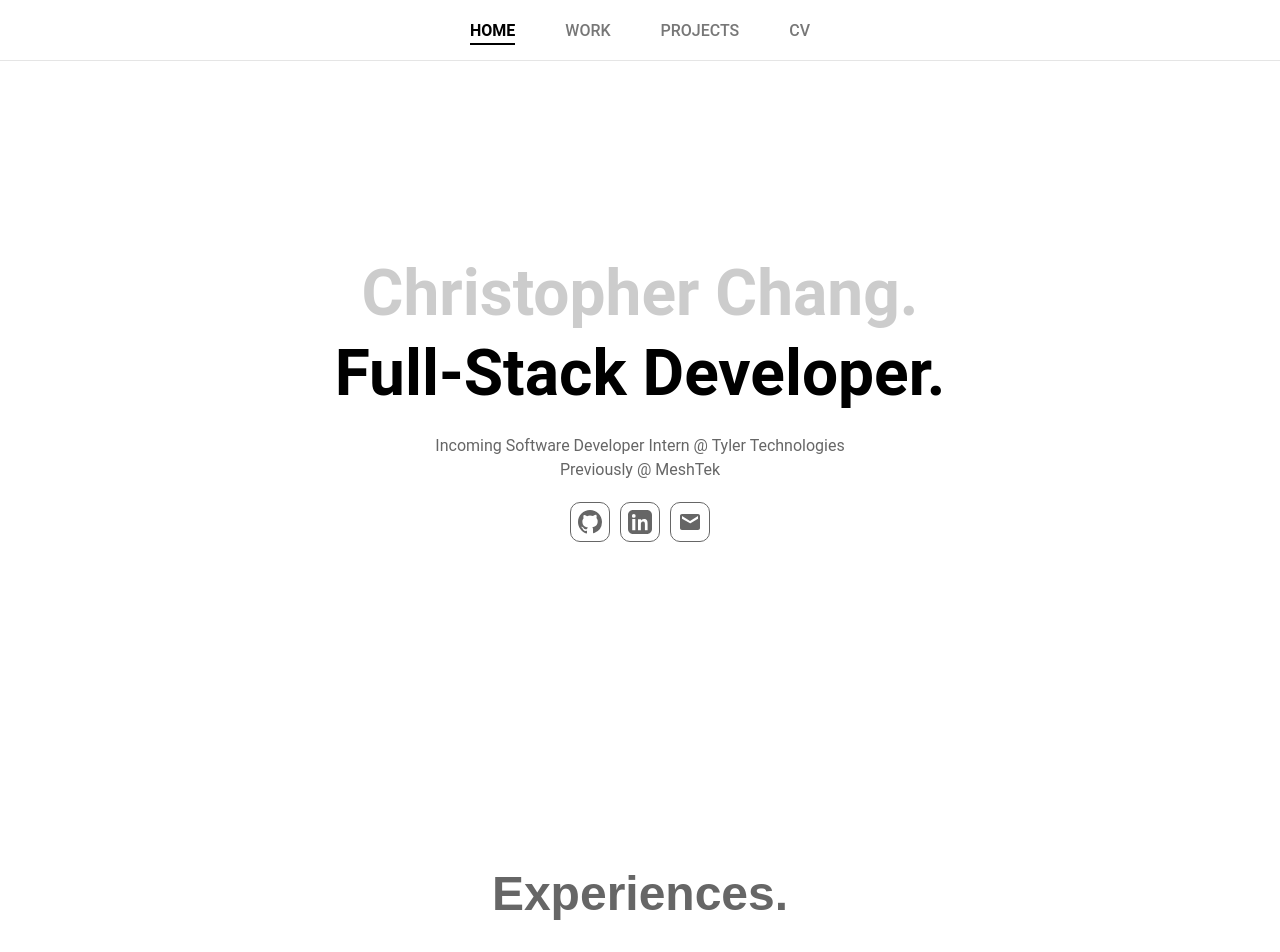
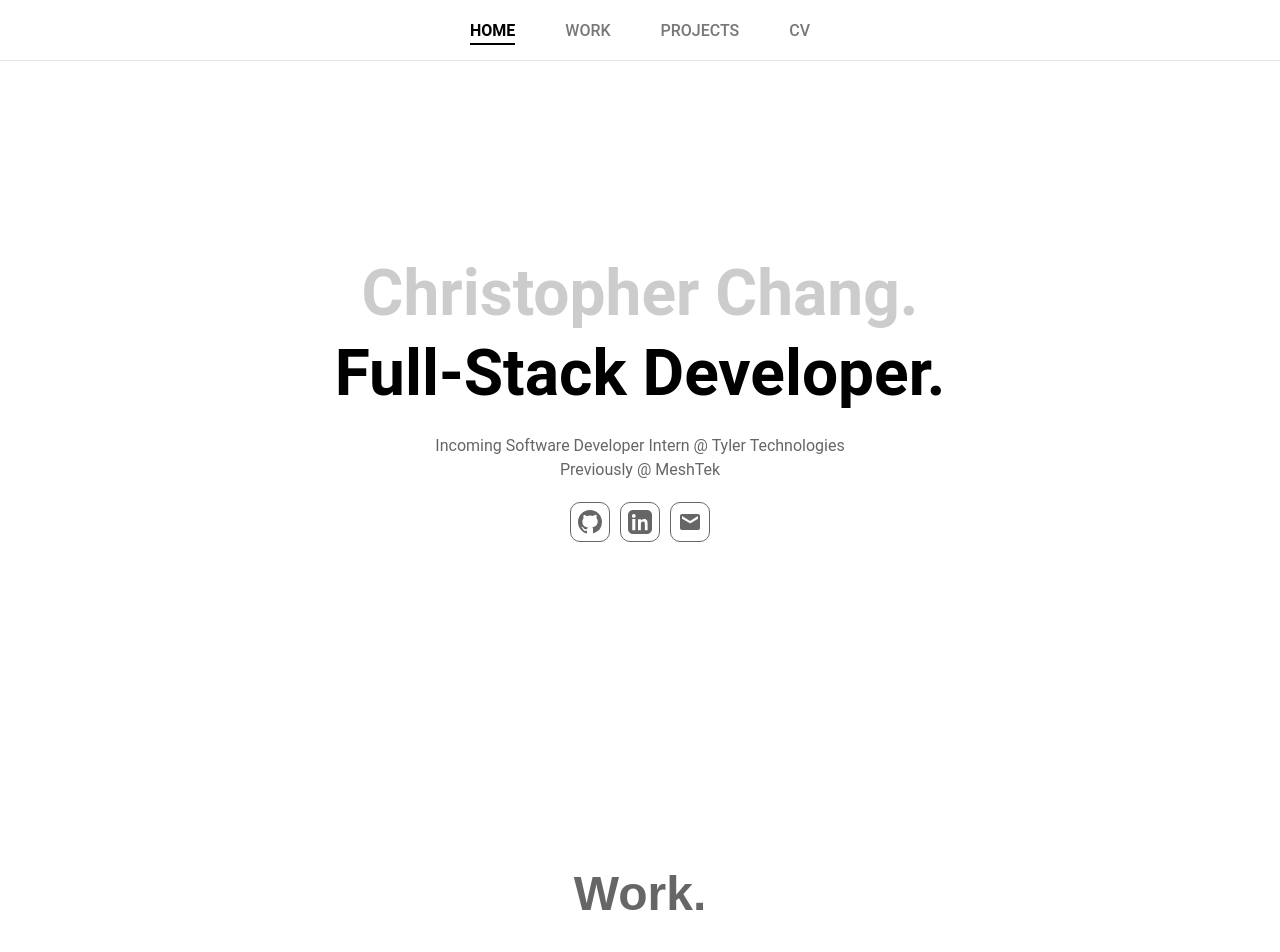
Before and after one commit to ChrisChang8/winter24-portfolio, a React (Create React App) app: page / in a window 1280 px wide. Shown: the top 952 px of the page. Built offline with nearby package versions, Linux system fonts and the light colour scheme.

Commit message:
seventeenth commit

```diff
--- a/src/Pages/Home/Project.css
+++ b/src/Pages/Home/Project.css
@@ -133,7 +133,7 @@
   @media screen and (max-width: 480px) {
     .section-container {
       width: 90%; /* Full width for small devices */
-      padding: 30px 10px; /* Reduce padding for very small screens */
+      padding: 50px 10px; /* Reduce padding for very small screens */
     }
 
     .projects-grid {
--- a/src/Pages/Home/Project.jsx
+++ b/src/Pages/Home/Project.jsx
@@ -66,7 +66,7 @@ export default function Project() {
   return (
     <section id="myProjects" className="section-container">
       <div className="section-header">
-        <h1 className="section-title">Featured Projects.</h1>
+        <h1 className="section-title">Projects.</h1>
       </div>
       <div className="projects-grid">
         {projects.map((project) => (
--- a/src/Pages/Home/expTools.css
+++ b/src/Pages/Home/expTools.css
@@ -2,7 +2,7 @@
 .fade-up {
     opacity: 0;
     transform: translateY(20px); /* Slightly below its position */
-    transition: opacity 1s ease-out, transform .3s ease-out;
+    transition: opacity .2s ease-out, transform .4s ease-out;
 }
 
 /* When in view */
--- a/src/Pages/Home/expTools.jsx
+++ b/src/Pages/Home/expTools.jsx
@@ -28,7 +28,7 @@ export default function ExpTools() {
     return (
         <section id="myWork" className="experience-section">
             <div className="container">
-                <h1 className="section-title">Experiences.</h1>
+                <h1 className="section-title">Work.</h1>
                 <div className="experience-cards">
                     {/* MeshTek */}
                     <div className="experience-card fade-up">
```
